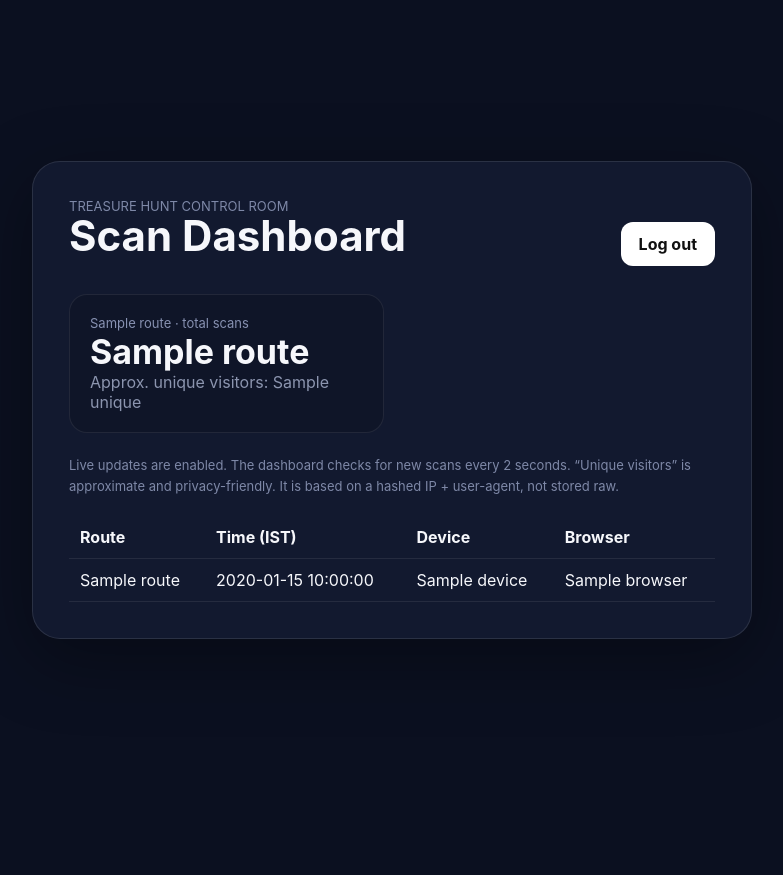
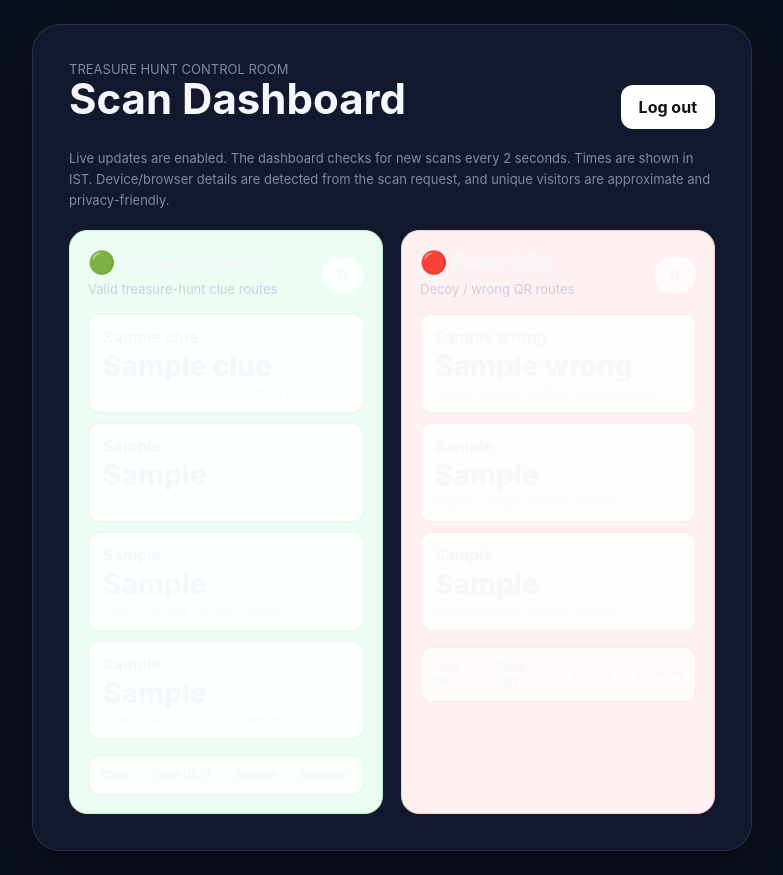
Before and after one commit to rachitskofficial-tech/treasure-hunt-server, a Flask app: template templates/dashboard.html in a window 1280 px wide. Shown: the whole page, without its empty margins (248-1031 px from the left). Before the commit the page ends 639 px from the top, so only its background shows below. Run offline with Flask 3, Linux system fonts and the light colour scheme; the template is opened without the code that fills it: most values are stand-ins (such as "Sample title", 1, 10 or a date in 2020); lists and menus that the app fills with data are empty.

Commit message:
Split admin dashboard into clue and fake QR panels

```diff
--- a/templates/dashboard.html
+++ b/templates/dashboard.html
@@ -1,38 +1,219 @@
 {% extends 'base.html' %}{% block content %}
-<div class="row" style="justify-content:space-between"><div><div class="small">TREASURE HUNT CONTROL ROOM</div><h1 style="font-size:42px">Scan Dashboard</h1></div><a class="btn" href="{{ url_for('admin_logout') }}">Log out</a></div>
-<div class="grid">
-{% for route in totals %}
-  <div class="stat"><div class="label">{{ route_labels.get(route, route) }} · total scans</div><b id="{{ route }}-total">{{ totals[route] }}</b><div class="muted">Approx. unique visitors: <span id="{{ route }}-unique">{{ uniques[route] }}</span></div></div>
-{% endfor %}
+<style>
+  .scan-layout {
+    display: grid;
+    grid-template-columns: repeat(2, minmax(0, 1fr));
+    gap: 18px;
+    margin-top: 20px;
+  }
+  .scan-panel {
+    border-radius: 18px;
+    padding: 18px;
+    border: 1px solid rgba(0,0,0,.06);
+  }
+  .scan-panel.clues {
+    background: #ecfdf3;
+    border-color: #bbf7d0;
+  }
+  .scan-panel.fakes {
+    background: #fff1f2;
+    border-color: #fecdd3;
+  }
+  .panel-head {
+    display: flex;
+    align-items: center;
+    justify-content: space-between;
+    gap: 12px;
+    margin-bottom: 14px;
+  }
+  .panel-title {
+    font-size: 22px;
+    font-weight: 700;
+    margin: 0;
+  }
+  .panel-subtitle {
+    margin: 4px 0 0;
+    font-size: 13px;
+    opacity: .72;
+  }
+  .route-count {
+    min-width: 42px;
+    padding: 8px 12px;
+    border-radius: 999px;
+    text-align: center;
+    font-weight: 700;
+    background: rgba(255,255,255,.75);
+  }
+  .route-grid {
+    display: grid;
+    gap: 10px;
+    margin-bottom: 16px;
+  }
+  .route-card {
+    background: rgba(255,255,255,.78);
+    border-radius: 12px;
+    padding: 12px 14px;
+    border: 1px solid rgba(0,0,0,.05);
+  }
+  .route-card .route-name {
+    font-weight: 650;
+  }
+  .route-card .route-total {
+    font-size: 28px;
+    font-weight: 800;
+    line-height: 1.1;
+    margin-top: 4px;
+  }
+  .route-card .route-unique {
+    font-size: 12px;
+    opacity: .7;
+    margin-top: 3px;
+  }
+  .scan-list {
+    background: rgba(255,255,255,.68);
+    border-radius: 12px;
+    overflow: hidden;
+    border: 1px solid rgba(0,0,0,.05);
+  }
+  .scan-list table {
+    width: 100%;
+    margin: 0;
+  }
+  .scan-list th,
+  .scan-list td {
+    font-size: 12px;
+  }
+  .empty-state {
+    padding: 18px;
+    text-align: center;
+    opacity: .6;
+    font-size: 13px;
+  }
+  @media (max-width: 900px) {
+    .scan-layout { grid-template-columns: 1fr; }
+  }
+</style>
+
+<div class="row" style="justify-content:space-between">
+  <div>
+    <div class="small">TREASURE HUNT CONTROL ROOM</div>
+    <h1 style="font-size:42px">Scan Dashboard</h1>
+  </div>
+  <a class="btn" href="{{ url_for('admin_logout') }}">Log out</a>
 </div>
-<p class="small">Live updates are enabled. The dashboard checks for new scans every 2 seconds. “Unique visitors” is approximate and privacy-friendly. It is based on a hashed IP + user-agent, not stored raw.</p>
-<table><thead><tr><th>Route</th><th>Time (IST)</th><th>Device</th><th>Browser</th></tr></thead><tbody id="recent-scans">{% for row in recent %}<tr><td>{{ route_labels.get(row['route'], row['route']) }}</td><td>{{ row['scanned_at'] }}</td><td>{{ row['device'] }}</td><td>{{ row['browser'] }}</td></tr>{% else %}<tr><td colspan="4">No scans yet.</td></tr>{% endfor %}</tbody></table>
+
+<p class="small">Live updates are enabled. The dashboard checks for new scans every 2 seconds. Times are shown in IST. Device/browser details are detected from the scan request, and unique visitors are approximate and privacy-friendly.</p>
+
+<div class="scan-layout">
+  <section class="scan-panel clues">
+    <div class="panel-head">
+      <div>
+        <h2 class="panel-title">🟢 Original Clues</h2>
+        <p class="panel-subtitle">Valid treasure-hunt clue routes</p>
+      </div>
+      <div class="route-count" id="clue-grand-total">0</div>
+    </div>
+
+    <div class="route-grid">
+      {% for route in ['clue', 'clue2', 'clue3', 'clue4'] %}
+      <div class="route-card">
+        <div class="route-name">{{ route_labels.get(route, route) }}</div>
+        <div class="route-total" id="{{ route }}-total">{{ totals.get(route, 0) }}</div>
+        <div class="route-unique">Approx. unique visitors: <span id="{{ route }}-unique">{{ uniques.get(route, 0) }}</span></div>
+      </div>
+      {% endfor %}
+    </div>
+
+    <div class="scan-list">
+      <table>
+        <thead><tr><th>Clue</th><th>Time (IST)</th><th>Device</th><th>Browser</th></tr></thead>
+        <tbody id="clue-scans"></tbody>
+      </table>
+    </div>
+  </section>
+
+  <section class="scan-panel fakes">
+    <div class="panel-head">
+      <div>
+        <h2 class="panel-title">🔴 Fake QRs</h2>
+        <p class="panel-subtitle">Decoy / wrong QR routes</p>
+      </div>
+      <div class="route-count" id="fake-grand-total">0</div>
+    </div>
+
+    <div class="route-grid">
+      {% for route in ['wrong', 'wrong2', 'wrong3'] %}
+      <div class="route-card">
+        <div class="route-name">{{ route_labels.get(route, route) }}</div>
+        <div class="route-total" id="{{ route }}-total">{{ totals.get(route, 0) }}</div>
+        <div class="route-unique">Approx. unique visitors: <span id="{{ route }}-unique">{{ uniques.get(route, 0) }}</span></div>
+      </div>
+      {% endfor %}
+    </div>
+
+    <div class="scan-list">
+      <table>
+        <thead><tr><th>Fake QR</th><th>Time (IST)</th><th>Device</th><th>Browser</th></tr></thead>
+        <tbody id="fake-scans"></tbody>
+      </table>
+    </div>
+  </section>
+</div>
+
 <script>
+const clueRoutes = ['clue', 'clue2', 'clue3', 'clue4'];
+const fakeRoutes = ['wrong', 'wrong2', 'wrong3'];
+const routeLabels = {{ route_labels | tojson }};
+
+function renderRows(containerId, rows, emptyText) {
+  const tbody = document.getElementById(containerId);
+  if (!rows.length) {
+    tbody.innerHTML = `<tr><td colspan="4"><div class="empty-state">${emptyText}</div></td></tr>`;
+    return;
+  }
+  tbody.innerHTML = rows.map(row =>
+    `<tr>
+      <td>${routeLabels[row.route] || row.route}</td>
+      <td>${row.scanned_at}</td>
+      <td>${row.device}</td>
+      <td>${row.browser}</td>
+    </tr>`
+  ).join('');
+}
+
+function updateTotals(data) {
+  Object.keys(data.totals).forEach(route => {
+    const total = document.getElementById(`${route}-total`);
+    const unique = document.getElementById(`${route}-unique`);
+    if (total) total.textContent = data.totals[route];
+    if (unique) unique.textContent = data.uniques[route];
+  });
+
+  const clueGrandTotal = clueRoutes.reduce((sum, route) => sum + (data.totals[route] || 0), 0);
+  const fakeGrandTotal = fakeRoutes.reduce((sum, route) => sum + (data.totals[route] || 0), 0);
+  document.getElementById('clue-grand-total').textContent = clueGrandTotal;
+  document.getElementById('fake-grand-total').textContent = fakeGrandTotal;
+}
+
 async function updateDashboard() {
   try {
     const response = await fetch('{{ url_for("admin_stats") }}', {cache: 'no-store'});
     if (!response.ok) return;
     const data = await response.json();
-    Object.keys(data.totals).forEach(route => {
-      const total = document.getElementById(`${route}-total`);
-      const unique = document.getElementById(`${route}-unique`);
-      if (total) total.textContent = data.totals[route];
-      if (unique) unique.textContent = data.uniques[route];
-    });
 
-    const tbody = document.getElementById('recent-scans');
-    if (!data.recent.length) {
-      tbody.innerHTML = '<tr><td colspan="4">No scans yet.</td></tr>';
-      return;
-    }
-    tbody.innerHTML = data.recent.map(row =>
-      `<tr><td>${row.route}</td><td>${row.scanned_at}</td><td>${row.device}</td><td>${row.browser}</td></tr>`
-    ).join('');
+    updateTotals(data);
+
+    const clueRows = data.recent.filter(row => clueRoutes.includes(row.route));
+    const fakeRows = data.recent.filter(row => fakeRoutes.includes(row.route));
+
+    renderRows('clue-scans', clueRows, 'No clue scans yet.');
+    renderRows('fake-scans', fakeRows, 'No fake QR scans yet.');
   } catch (error) {
     console.log('Dashboard update failed:', error);
   }
 }
 
+updateDashboard();
 setInterval(updateDashboard, 2000);
 </script>
 {% endblock %}
```
